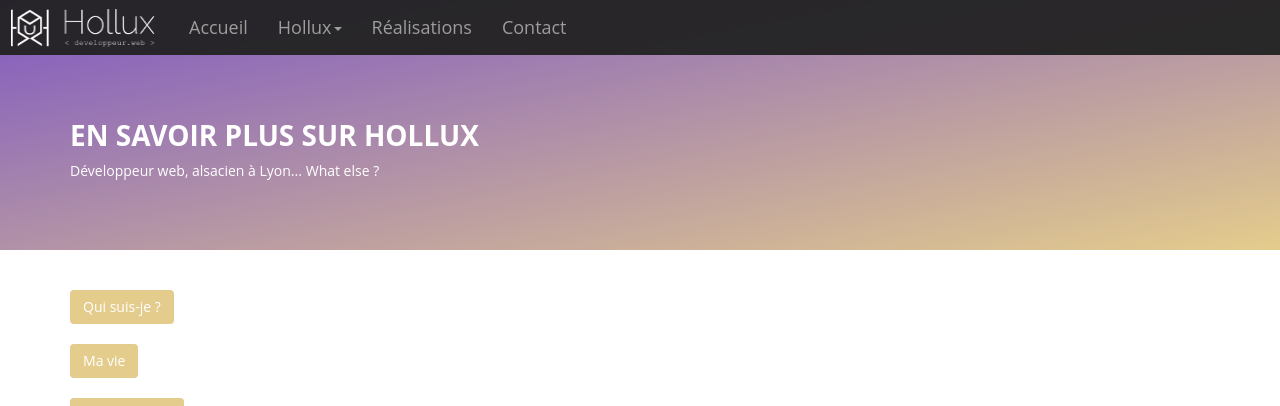
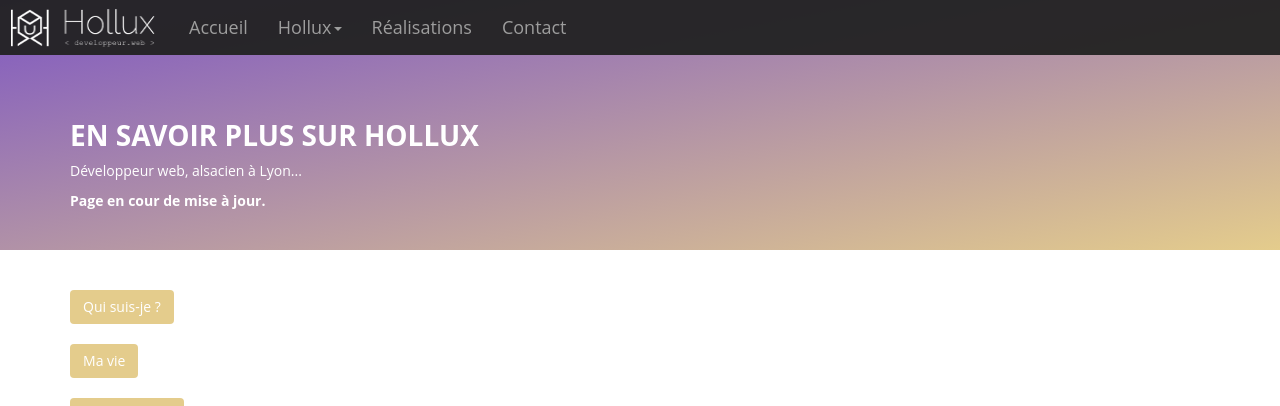
Before and after one commit to Hollux/HolluxLand4, a Symfony app: template templates/hollux/infoperso.html.twig in a window 1280 px wide. Shown: the top 406 px of the page. Run offline with Twig, Linux system fonts and the light colour scheme; the template is opened without the code that fills it, so the values that code supplies are empty; some libraries are stand-ins or nearby versions.

Commit message:
pas de what else

```diff
--- a/templates/hollux/infoperso.html.twig
+++ b/templates/hollux/infoperso.html.twig
@@ -6,7 +6,8 @@
     <div class="blocHaut">
         <div class="container">
             <h1>En savoir plus sur Hollux</h1>
-            <p>Développeur web, alsacien à Lyon... What else ?</p>
+            <p>Développeur web, alsacien à Lyon... </p>
+            <p><b>Page en cour de mise à jour.</b></p>
         </div>
     </div>
     <div class="container infoPerso">
```
